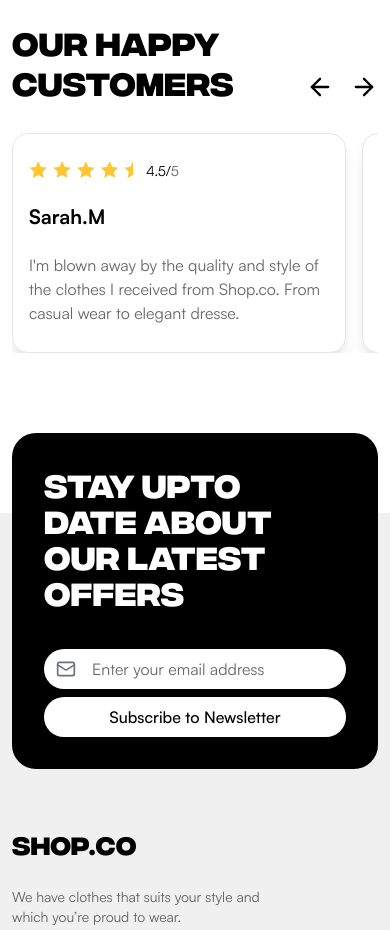
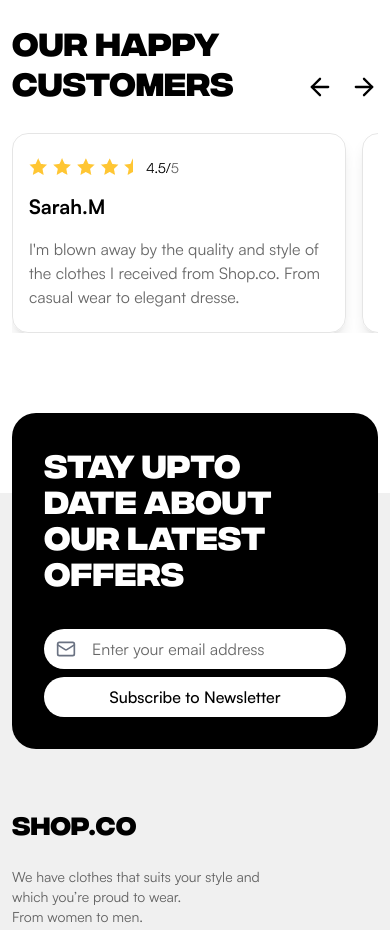
Before and after one commit to 01mehran/shopverse, a React (Vite) app: page / in a window 390 px wide. Shown: the part 3240-4170 px from the top of the page. Built offline with nearby package versions, Linux system fonts and the light colour scheme; data requests are answered from the project's data file.

Commit message:
fix(happy-customers): fix reviews box gap on small screens Closes #56

```diff
--- a/src/features/home/components/HappyCustomers.tsx
+++ b/src/features/home/components/HappyCustomers.tsx
@@ -78,7 +78,7 @@ export default function HappyCustomers() {
           {commentList.map((comment, i) => (
             <article
               key={i}
-              className="xs:min-w-100 flex h-55 min-w-full snap-start flex-col items-start justify-around overflow-y-auto rounded-2xl border border-black/10 p-4 shadow-lg md:p-7 lg:min-w-1/3"
+              className="xs:min-w-100 flex h-50 min-w-full snap-start flex-col items-start justify-center gap-4 rounded-2xl border border-black/10 p-4 shadow-lg md:p-7 lg:min-w-1/3"
             >
               <img src={comment.starImage} alt=" rating start image" />
               <h1 className="text-xl font-bold">{comment.name}</h1>
```
